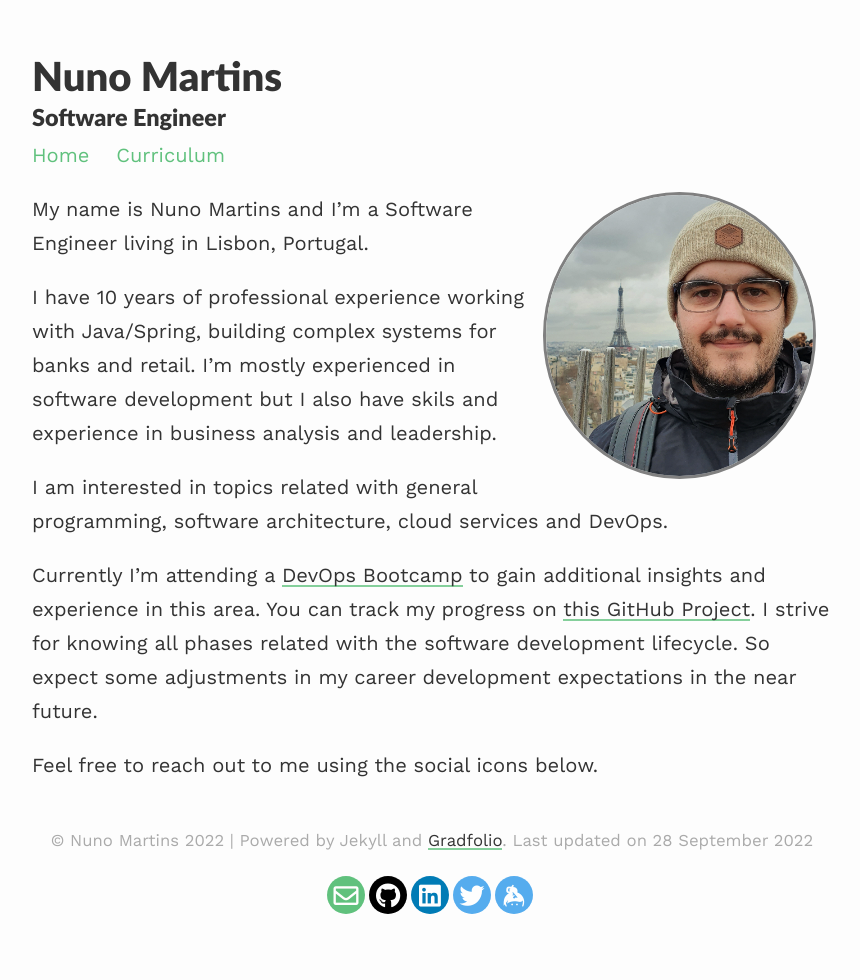
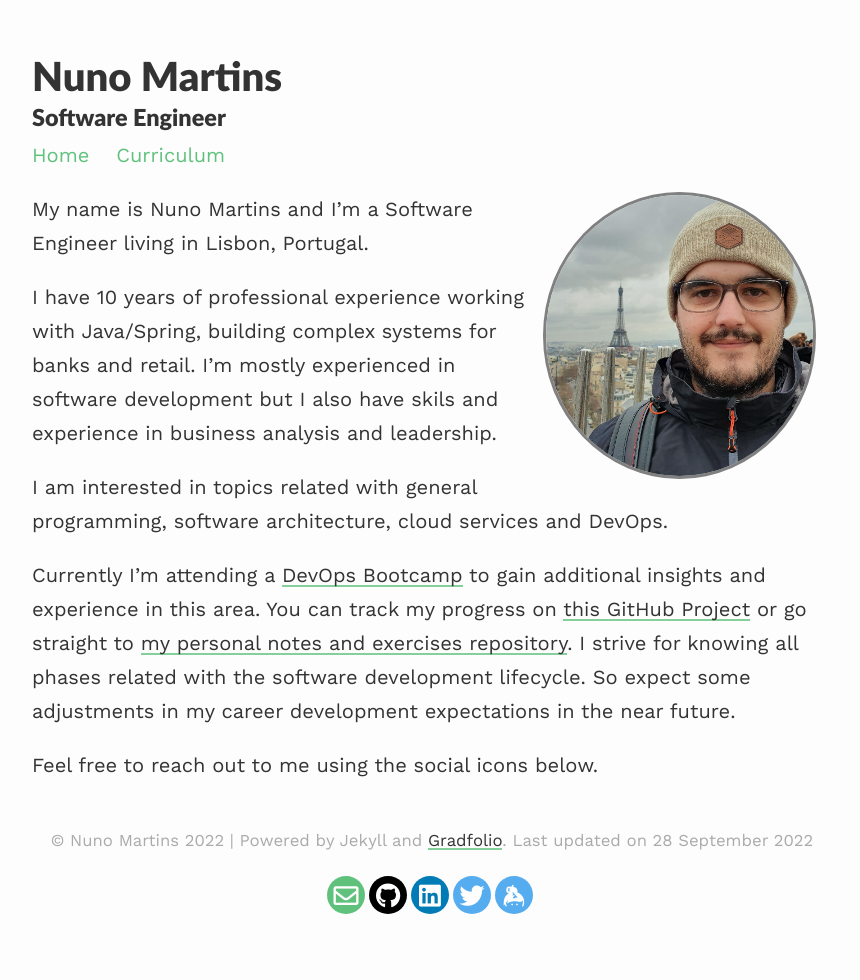
Before and after one commit to ngmmartins/ngmmartins.github.io, a Jekyll site: the page built from index.md, in a window 1280 px wide. Shown: the whole page, without its empty margins (208-1068 px from the left). Built offline with Jekyll 4.4.1, drawn with Linux system fonts in a browser that asks for light colours; nearby versions of some CDN libraries.

Commit message:
added devops bootcamp repo url

```diff
--- a/index.md
+++ b/index.md
@@ -14,7 +14,7 @@ systems for banks and retail. I'm mostly experienced in software development but
 
 I am interested in topics related with general programming, software architecture, cloud services and DevOps.
 
-Currently I'm attending a <a href="https://www.techworld-with-nana.com/devops-bootcamp" target="_blank">DevOps Bootcamp</a> to gain additional insights and experience in this area. You can track my progress on <a href="https://github.com/users/ngmmartins/projects/8" target="_blank">this GitHub Project</a>.
+Currently I'm attending a <a href="https://www.techworld-with-nana.com/devops-bootcamp" target="_blank">DevOps Bootcamp</a> to gain additional insights and experience in this area. You can track my progress on <a href="https://github.com/users/ngmmartins/projects/8" target="_blank">this GitHub Project</a> or go straight to <a href="https://github.com/ngmmartins/twn-devops-bootcamp" target="_blank">my personal notes and exercises repository</a>.
 I strive for knowing all phases related with the software development lifecycle. So expect some adjustments in my career development expectations in the near future.
 
 
```
